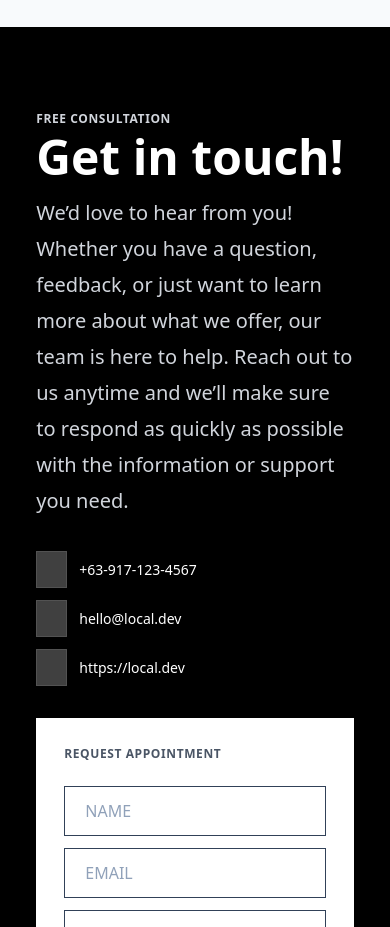
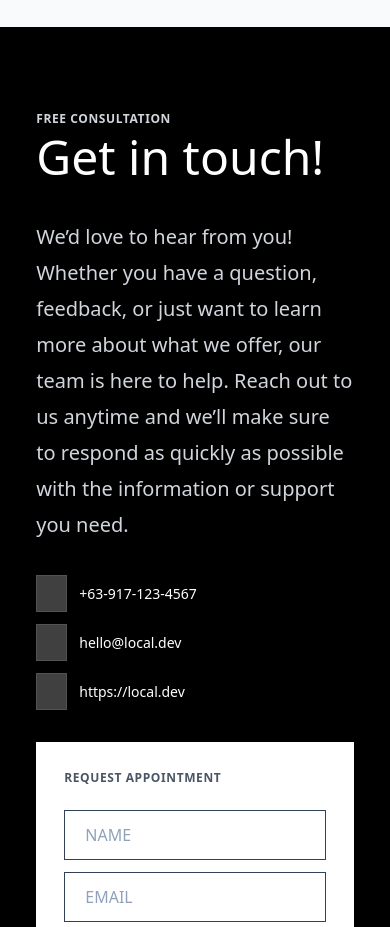
Before and after one commit to reeceballano/landing-page, a React (Vite) app: page / in a window 390 px wide. Shown: the part 4860-5787 px from the top of the page. Built offline with nearby package versions, Linux system fonts and the light colour scheme; some icons are missing.

Commit message:
Fix mobile font size

```diff
--- a/src/components/Footer.jsx
+++ b/src/components/Footer.jsx
@@ -28,7 +28,7 @@ const Footer = () => {
                 <Container classes={"md:flex gap-10"}>
                     <div className="flex-1">
                         <h4 className="text-xs uppercase text-gray-300 font-semibold tracking-wider">Free Consultation</h4>
-                        <h1 className="text-white text-upper text-5xl/15 md:text-5xl/20 font-semibold mb-2 text-left ">Get in touch!</h1>
+                        <h1 className="text-white text-upper text-5xl/15 md:text-5xl/17 font-light mb-8 text-left ">Get in touch!</h1>
                         <p className="text-xl/9 md:text-lg/7 text-gray-300 font-light text-left">We’d love to hear from you! Whether you have a question, feedback, or just want to learn more about what we offer, our team is here to help. Reach out to us anytime and we’ll make sure to respond as quickly as possible with the information or support you need.</p>
                         <div className="my-8">
                             <div className="flex items-center gap-3 my-3">
--- a/src/pages/Home.jsx
+++ b/src/pages/Home.jsx
@@ -80,7 +80,7 @@ const Home = () => {
                         </div>
 
                         <div className="text-container flex-2 justify-center items-center">
-                            <h2 className="text-5xl/15 md:text-5xl/17  font-light mb-2">Coded by Human!</h2>
+                            <h2 className="text-5xl/15 md:text-5xl/17 font-light mb-2">Coded by Human!</h2>
                             <span className="write text-xl/9 md:text-xl/7 text-slate-600 font-light"></span><span className="ml-1 typing-cursor font-extrabold">__</span>
                             <div className="hero-buttons flex justify-center md:justify-self-start gap-5 mt-10">
                                 <Button
```
